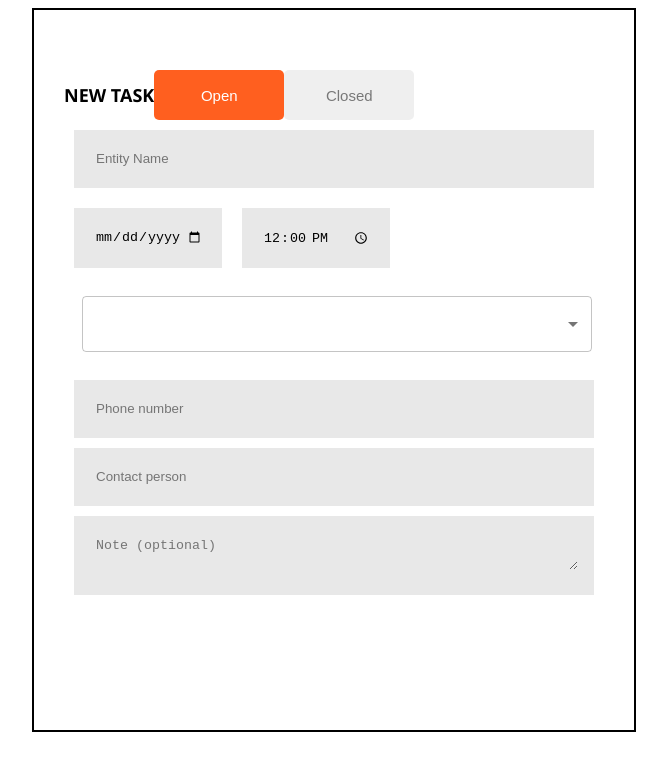
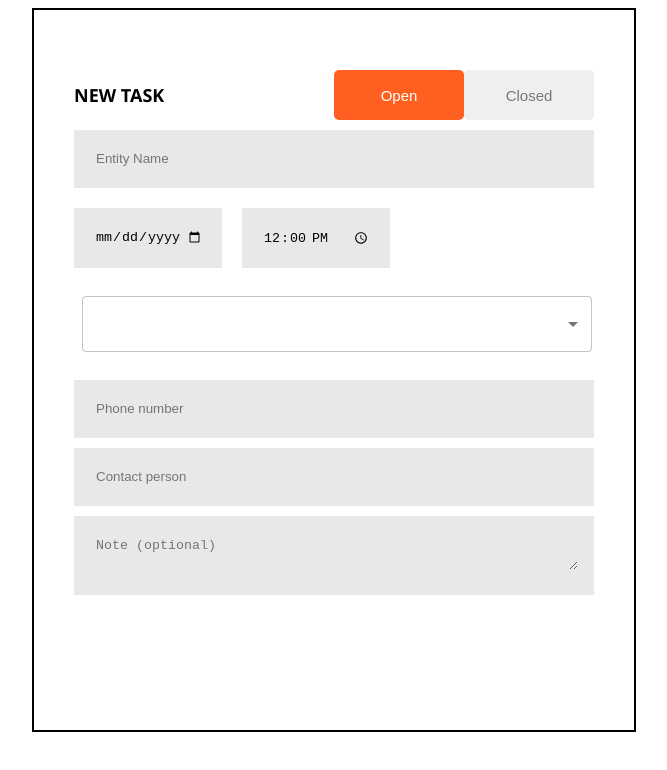
Before and after one commit to DinoWithCurls/taskscheduler, a React (Create React App) app: page / in a window 1280 px wide. Shown: the top 770 px of the page, without its empty margins (314-981 px from the left). Built offline with nearby package versions, Linux system fonts and the light colour scheme.

Commit message:
style: 💄 Fixed styling issue with new task header

```diff
--- a/src/styles/newTaskModal.css
+++ b/src/styles/newTaskModal.css
@@ -13,9 +13,11 @@
     display: flex;
     flex-direction: row;
     align-items: center;
+    justify-content: space-between;
     border-width: 2px;
-    width: 100%;
     padding-top: 30px;
+    padding-left: 10px;
+    padding-right: 10px;
 
 }
 .header-button {
```
